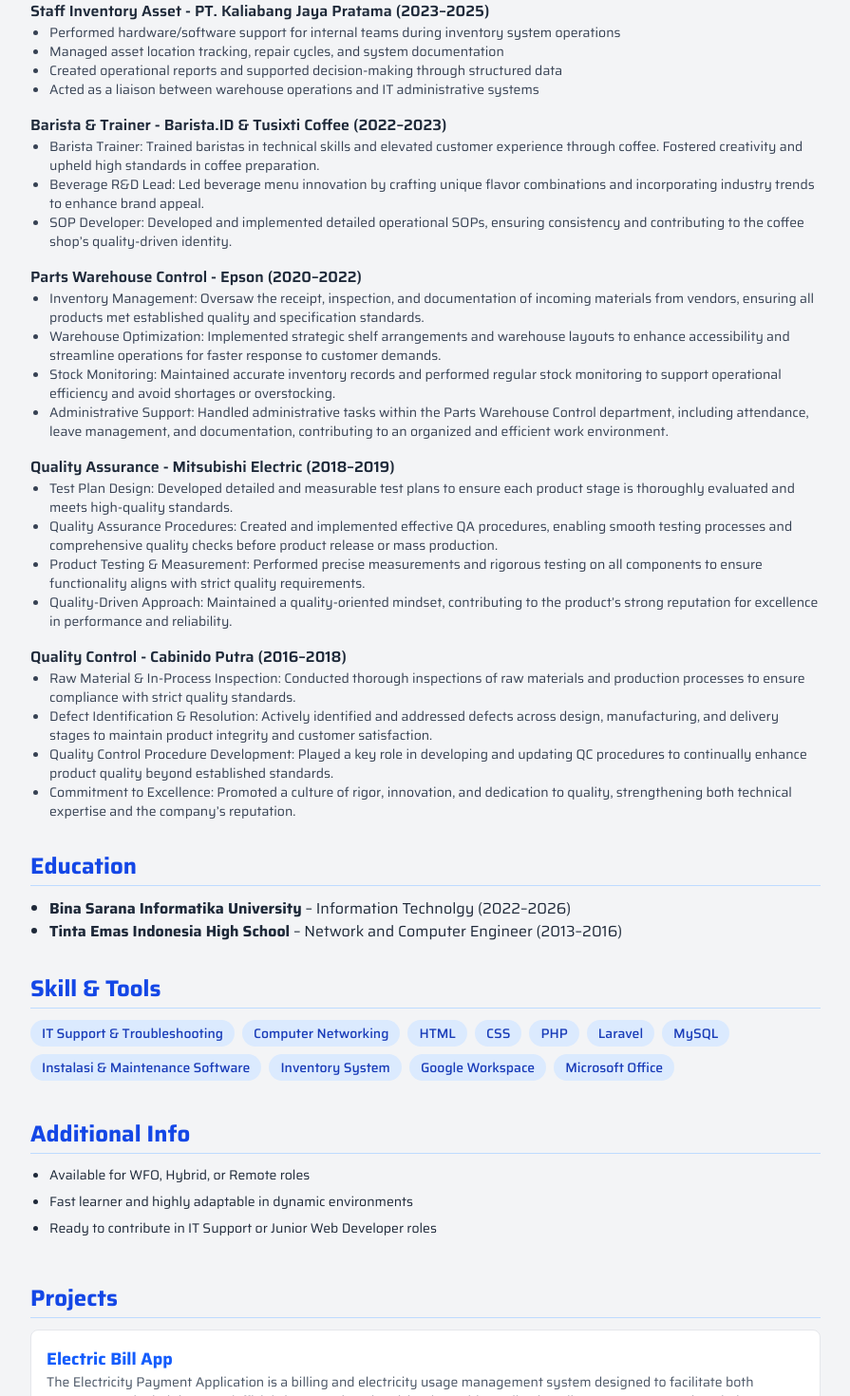
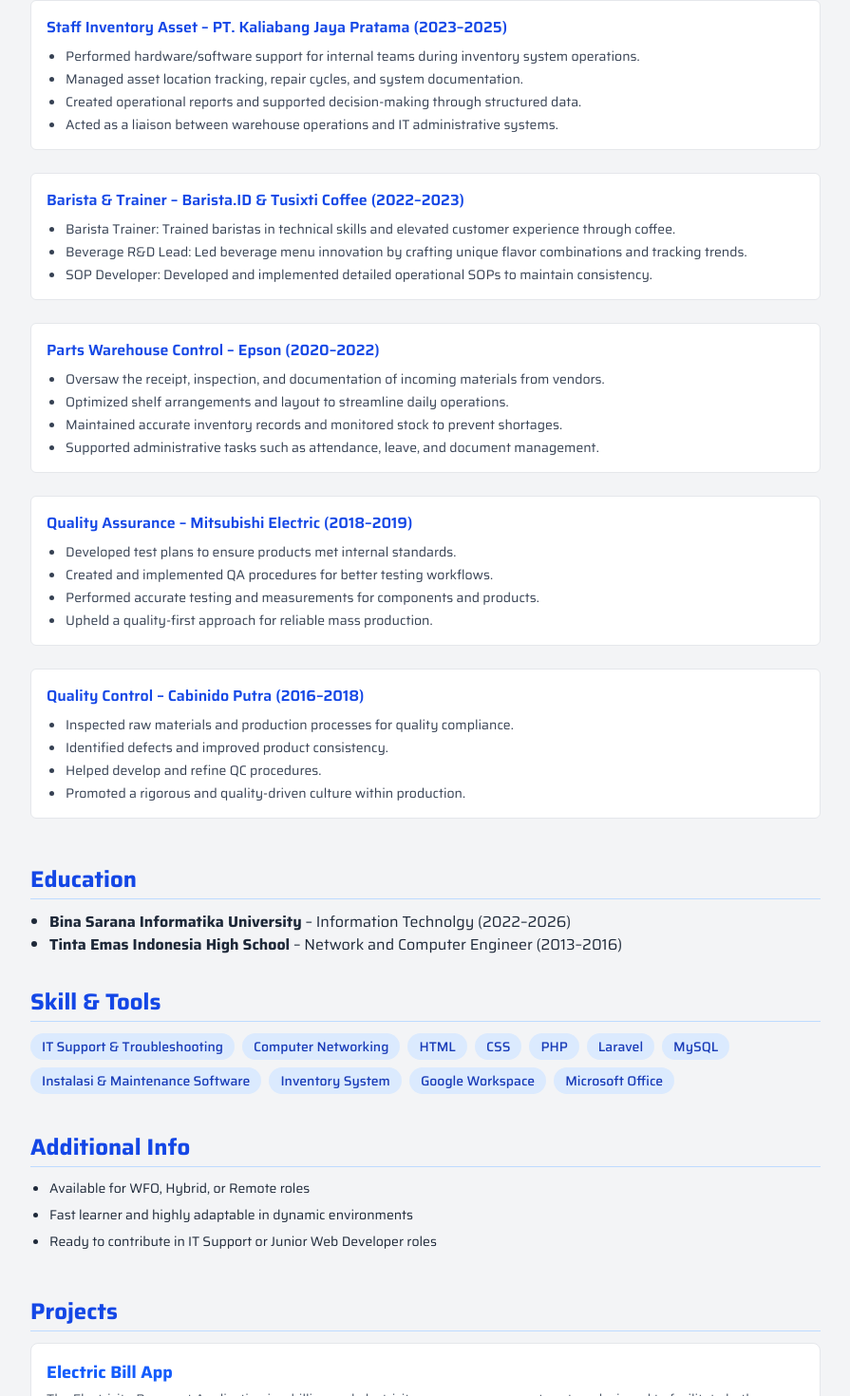
Before and after one commit to nvnrchmn/nova-resume, a React (Vite) app: page / in a window 1280 px wide. Shown: the part 598-2068 px from the top of the page at 95% size, without its empty margins (192-1087 px from the left). Built offline with nearby package versions, Linux system fonts and the light colour scheme.

Commit message:
Penambahan Framer Motion

```diff
--- a/package.json
+++ b/package.json
@@ -14,6 +14,7 @@
   },
   "dependencies": {
     "@tailwindcss/vite": "^4.1.11",
+    "aos": "^2.3.4",
     "framer-motion": "^12.23.6",
     "react": "^19.1.0",
     "react-dom": "^19.1.0",
--- a/src/App.jsx
+++ b/src/App.jsx
@@ -1,35 +1,30 @@
-import { useState } from 'react'
-import reactLogo from './assets/react.svg'
-import viteLogo from '/vite.svg'
-import './App.css'
+import { useEffect } from 'react'
+import AOS from 'aos'
+import 'aos/dist/aos.css'
 
-function App() {
-  const [count, setCount] = useState(0)
+import Header from './components/Header'
+import About from './components/About'
+import Experience from './components/Experience'
+import Education from './components/Education'
+import Skills from './components/Skills'
+import Projects from './components/Projects'
+
+export default function App() {
+  useEffect(() => {
+    AOS.init({
+      duration: 800,
+      once: false
+    });
+  }, []);
 
   return (
-    <>
-      <div>
-        <a href="https://vite.dev" target="_blank">
-          <img src={viteLogo} className="logo" alt="Vite logo" />
-        </a>
-        <a href="https://react.dev" target="_blank">
-          <img src={reactLogo} className="logo react" alt="React logo" />
-        </a>
-      </div>
-      <h1>Vite + React</h1>
-      <div className="card">
-        <button onClick={() => setCount((count) => count + 1)}>
-          count is {count}
-        </button>
-        <p>
-          Edit <code>src/App.jsx</code> and save to test HMR
-        </p>
-      </div>
-      <p className="read-the-docs">
-        Click on the Vite and React logos to learn more
-      </p>
-    </>
+    <div className="max-w-4xl mx-auto px-4 sm:px-6 lg:px-8 py-8 text-gray-800 font-saira">
+      <Header />
+      <About />
+      <Experience />
+      <Education />
+      <Skills />
+      <Projects />
+    </div>
   )
 }
-
-export default App
--- a/src/components/Experience.jsx
+++ b/src/components/Experience.jsx
@@ -1,64 +1,102 @@
+import { motion } from "framer-motion";
+
 const jobs = [
   {
-    title: "Staff Inventory Asset - PT. Kaliabang Jaya Pratama (2023–2025)",
+    title: "Staff Inventory Asset – PT. Kaliabang Jaya Pratama (2023–2025)",
     bullets: [
-      "Performed hardware/software support for internal teams during inventory system operations",
-      "Managed asset location tracking, repair cycles, and system documentation",
-      "Created operational reports and supported decision-making through structured data",
-      "Acted as a liaison between warehouse operations and IT administrative systems"
+      "Performed hardware/software support for internal teams during inventory system operations.",
+      "Managed asset location tracking, repair cycles, and system documentation.",
+      "Created operational reports and supported decision-making through structured data.",
+      "Acted as a liaison between warehouse operations and IT administrative systems."
     ]
   },
   {
-    title: "Barista & Trainer - Barista.ID & Tusixti Coffee (2022–2023)",
+    title: "Barista & Trainer – Barista.ID & Tusixti Coffee (2022–2023)",
     bullets: [
-      "Barista Trainer: Trained baristas in technical skills and elevated customer experience through coffee. Fostered creativity and upheld high standards in coffee preparation.",
-      "Beverage R&D Lead:  Led beverage menu innovation by crafting unique flavor combinations and incorporating industry trends to enhance brand appeal.",
-      "SOP Developer: Developed and implemented detailed operational SOPs, ensuring consistency and contributing to the coffee shop’s quality-driven identity."
+      "Barista Trainer: Trained baristas in technical skills and elevated customer experience through coffee.",
+      "Beverage R&D Lead: Led beverage menu innovation by crafting unique flavor combinations and tracking trends.",
+      "SOP Developer: Developed and implemented detailed operational SOPs to maintain consistency."
     ]
   },
   {
-    title: "Parts Warehouse Control - Epson (2020–2022)",
+    title: "Parts Warehouse Control – Epson (2020–2022)",
     bullets: [
-      "Inventory Management: Oversaw the receipt, inspection, and documentation of incoming materials from vendors, ensuring all products met established quality and specification standards.",
-      "Warehouse Optimization: Implemented strategic shelf arrangements and warehouse layouts to enhance accessibility and streamline operations for faster response to customer demands.",
-      "Stock Monitoring: Maintained accurate inventory records and performed regular stock monitoring to support operational efficiency and avoid shortages or overstocking.",
-      "Administrative Support: Handled administrative tasks within the Parts Warehouse Control department, including attendance, leave management, and documentation, contributing to an organized and efficient work environment."
+      "Oversaw the receipt, inspection, and documentation of incoming materials from vendors.",
+      "Optimized shelf arrangements and layout to streamline daily operations.",
+      "Maintained accurate inventory records and monitored stock to prevent shortages.",
+      "Supported administrative tasks such as attendance, leave, and document management."
     ]
   },
   {
-    title: "Quality Assurance - Mitsubishi Electric (2018–2019)",
+    title: "Quality Assurance – Mitsubishi Electric (2018–2019)",
     bullets: [
-    "Test Plan Design: Developed detailed and measurable test plans to ensure each product stage is thoroughly evaluated and meets high-quality standards.",
-    "Quality Assurance Procedures: Created and implemented effective QA procedures, enabling smooth testing processes and comprehensive quality checks before product release or mass production.",
-    "Product Testing & Measurement: Performed precise measurements and rigorous testing on all components to ensure functionality aligns with strict quality requirements.",
-    "Quality-Driven Approach: Maintained a quality-oriented mindset, contributing to the product’s strong reputation for excellence in performance and reliability."
+      "Developed test plans to ensure products met internal standards.",
+      "Created and implemented QA procedures for better testing workflows.",
+      "Performed accurate testing and measurements for components and products.",
+      "Upheld a quality-first approach for reliable mass production."
     ]
   },
   {
-    title: "Quality Control - Cabinido Putra (2016–2018)",
+    title: "Quality Control – Cabinido Putra (2016–2018)",
     bullets: [
-      "Raw Material & In-Process Inspection: Conducted thorough inspections of raw materials and production processes to ensure compliance with strict quality standards.",
-      "Defect Identification & Resolution: Actively identified and addressed defects across design, manufacturing, and delivery stages to maintain product integrity and customer satisfaction.",
-      "Quality Control Procedure Development: Played a key role in developing and updating QC procedures to continually enhance product quality beyond established standards.",
-      "Commitment to Excellence: Promoted a culture of rigor, innovation, and dedication to quality, strengthening both technical expertise and the company’s reputation."
+      "Inspected raw materials and production processes for quality compliance.",
+      "Identified defects and improved product consistency.",
+      "Helped develop and refine QC procedures.",
+      "Promoted a rigorous and quality-driven culture within production."
     ]
-  },
-]
+  }
+];
 
 export default function Experience() {
   return (
-    <section className="mb-8">
-      <h2 className="text-xl font-semibold mb-2">Career</h2>
-      {jobs.map((job, index) => (
-        <div key={index} className="mb-4">
-          <h3 className="font-semibold">{job.title}</h3>
-          <ul className="list-disc pl-5 text-sm text-gray-700">
-            {job.bullets.map((point, idx) => (
-              <li key={idx}>{point}</li>
-            ))}
-          </ul>
-        </div>
-      ))}
+    <section className="mb-12">
+      <h2 className="text-xl font-semibold mb-4">Career</h2>
+      <div className="space-y-6">
+        {jobs.map((job, index) => (
+          <motion.div
+            key={index}
+            initial={{ opacity: 0, y: 40 }}
+            whileInView={{ opacity: 1, y: 0 }}
+            transition={{ duration: 0.01, delay: index * 0.01 }}
+            viewport={{ once: true }}
+            whileHover={{ scale: 1.1, y: -4 }}
+            // whileHover={{
+            //   y: -4,
+            //   boxShadow: "0px 8px 20px rgba(0, 0, 0, 0.1)"
+            // }}
+            className="p-4 border border-gray-200 rounded-md bg-white transition-all"
+          >
+            <h3 className="font-semibold text-blue-700">{job.title}</h3>
+            <motion.ul
+              initial="hidden"
+              whileInView="visible"
+              variants={{
+                visible: {
+                  transition: {
+                    staggerChildren: 0.1,
+                  },
+                },
+              }}
+              viewport={{ once: false }}
+              className="list-disc pl-5 text-sm text-gray-700 mt-2 space-y-1"
+            >
+              {job.bullets.map((point, idx) => (
+                <motion.li
+                  key={idx}
+                  variants={{
+                    hidden: { opacity: 0, y: 10 },
+                    visible: { opacity: 1, y: 0 }
+                  }}
+                  // whileInView={{ opacity: 1, y: 0 }}
+                  transition={{ duration: 0.4 }}
+                >
+                  {point}
+                </motion.li>
+              ))}
+            </motion.ul>
+          </motion.div>
+        ))}
+      </div>
     </section>
-  )
+  );
 }
--- a/src/components/Projects.jsx
+++ b/src/components/Projects.jsx
@@ -1,3 +1,5 @@
+import { motion } from "framer-motion";
+
 export default function Projects() {
   const projects = [
     {
@@ -20,23 +22,30 @@
       desc: "Mobile-based clinic application (Flutter).",
       link: "https://github.com/nvnrchmn/klinik_app"
     },
-  ]
+  ];
+
   return (
-    <section className="mb-8">
+    <section className="mb-12">
       <h2 className="text-xl font-semibold mb-4">Projects</h2>
       <div className="grid gap-4">
         {projects.map((project, i) => (
-          <a
+          <motion.a
             key={i}
-            href={project.link}w
+            href={project.link}
             target="_blank"
-            className="project-card block p-4 border border-gray-200 rounded-lg bg-white"
+            rel="noopener noreferrer"
+            className="block p-4 border border-gray-200 rounded-lg bg-white transition"
+            initial={{ opacity: 0, y: 40 }}
+            whileInView={{ opacity: 1, y: 0 }}
+            whileHover={{ scale: 1.1, y: -4 }}
+            viewport={{ once: false }}
+            transition={{ duration: 0.01, delay: i * 0.01 }}
           >
             <h3 className="text-lg font-bold text-blue-600">{project.name}</h3>
-            <p className="text-sm text-gray-600">{project.desc}</p>
-          </a>
+            <p className="text-sm text-gray-600 mt-1">{project.desc}</p>
+          </motion.a>
         ))}
       </div>
     </section>
-  )
+  );
 }
--- a/src/main.jsx
+++ b/src/main.jsx
@@ -1,22 +1,10 @@
 import React from 'react'
 import ReactDOM from 'react-dom/client'
 import './index.css'
-import Header from './components/Header'
-import About from './components/About'
-import Experience from './components/Experience'
-import Education from './components/Education'
-import Skills from './components/Skills'
-import Projects from './components/Projects'
+import App from './App'
 
 ReactDOM.createRoot(document.getElementById('root')).render(
   <React.StrictMode>
-    <div className="max-w-4xl mx-auto px-4 sm:px-6 lg:px-8 py-8 text-gray-800 font-saira">
-      <Header />
-      <About />
-      <Experience />
-      <Education />
-      <Skills />
-      <Projects />
-    </div>
-  </React.StrictMode>,
+    <App />
+  </React.StrictMode>
 )
```
Also changed, not shown: 1 other file (tests, documents, lock files or other folders).
